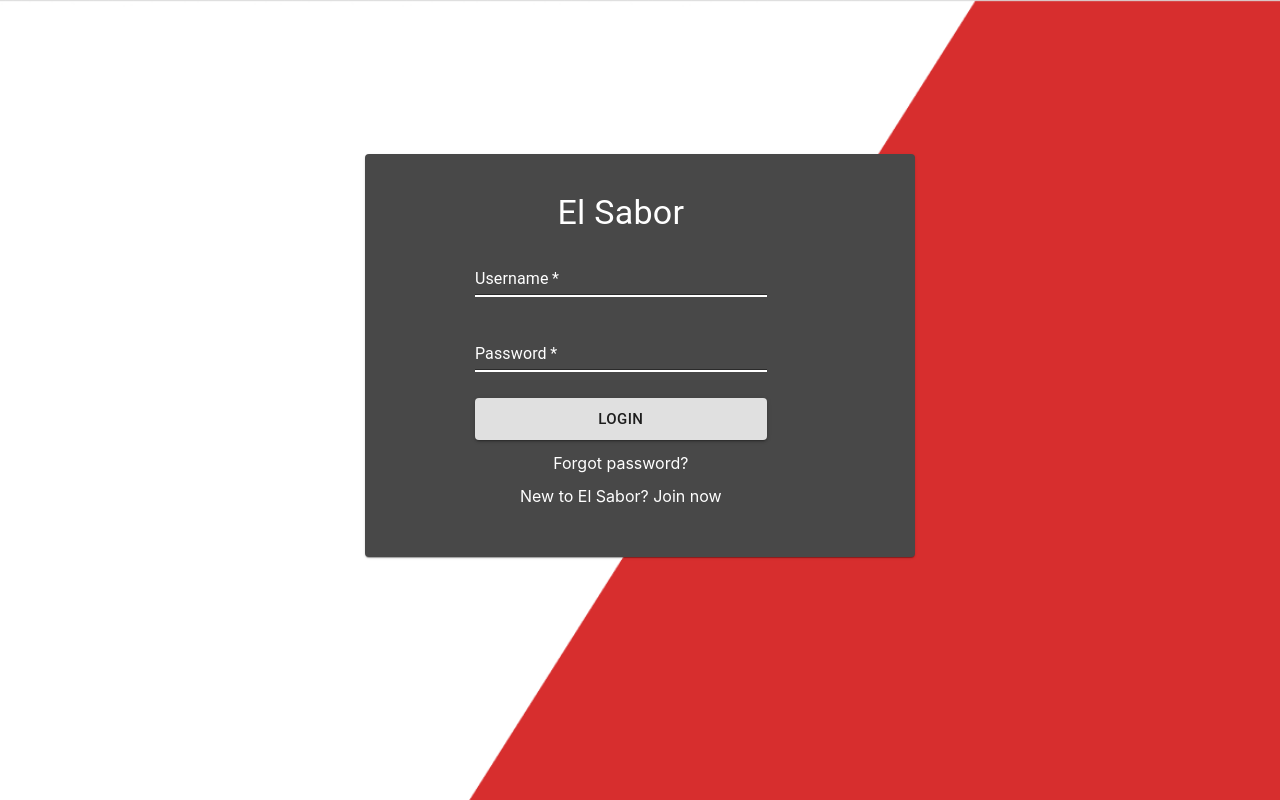
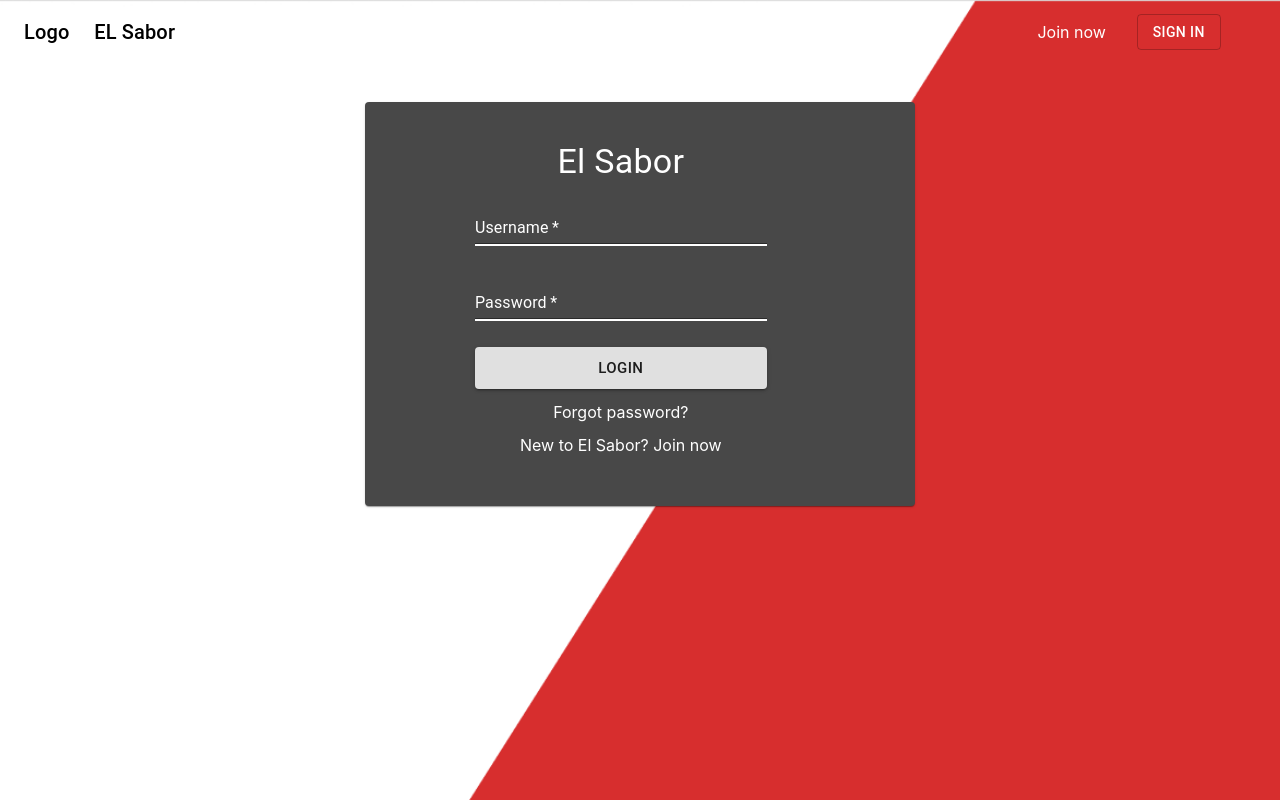
Before and after one commit to osagieomigie/elsabor, a React (Create React App) app in the folder frontend/: page / in a window 1280 px wide. Built offline with nearby package versions, Linux system fonts and the light colour scheme.

Commit message:
Added login/registration page header

```diff
--- a/frontend/src/components/Styles.js
+++ b/frontend/src/components/Styles.js
@@ -13,7 +13,7 @@ export const useStyles = makeStyles(theme => ({
     backgroundColor: "#484848 !important"
   },
   backGroundStyle: {
-    paddingTop: "12%"
+    paddingTop: "3%"
   },
   form: {
     marginLeft: "0%",
@@ -30,5 +30,9 @@ export const useStyles = makeStyles(theme => ({
   },
   inputStyle: {
     padding: "2.5%"
+  },
+  header: {
+    display: "flex",
+    paddingTop: "2.5%"
   }
 }));
--- a/frontend/src/components/background-red-slash.js
+++ b/frontend/src/components/background-red-slash.js
@@ -5,12 +5,14 @@ import "../App.css";
 import desktopImage from "./Assets/background.png";
 import mobileImage from "./Assets/background-mobile.png";
 import { useStyles } from "./Styles";
+import LoginHeader from "./loginHeader";
 
 const Background = ({ comp }) => {
   const imageUrl = useWindowWidth() >= 650 ? desktopImage : mobileImage;
   const classes = useStyles();
   return (
     <div className="App" style={{ backgroundImage: `url(${imageUrl})` }}>
+      <LoginHeader />
       <div className={classes.backGroundStyle}>{comp}</div>
     </div>
   );
--- /dev/null
+++ b/frontend/src/components/loginHeader.js
@@ -0,0 +1,58 @@
+import React from "react";
+import { makeStyles } from "@material-ui/core/styles";
+import AppBar from "@material-ui/core/AppBar";
+import Toolbar from "@material-ui/core/Toolbar";
+import Typography from "@material-ui/core/Typography";
+import Button from "@material-ui/core/Button";
+
+const useStyles = makeStyles(theme => ({
+  root: {
+    flexGrow: 1
+  },
+  menuButton: {
+    marginRight: theme.spacing(2)
+  },
+  title: {
+    paddingRight: "2.5%",
+    color: "white"
+  },
+  logo: {
+    paddingRight: "70%"
+  },
+  eSabor: {
+    paddingRight: "2%"
+  },
+  textColor: {
+    color: "white"
+  }
+}));
+
+function LoginAppBar() {
+  const classes = useStyles();
+
+  return (
+    <div className={classes.root}>
+      <AppBar
+        position="static"
+        style={{ background: "transparent", boxShadow: "none", color: "black" }}
+      >
+        <Toolbar>
+          <Typography variant="h6" className={classes.eSabor}>
+            Logo
+          </Typography>
+          <Typography variant="h6" className={classes.logo}>
+            EL Sabor
+          </Typography>
+          <Typography variant="h7" className={classes.title}>
+            Join now
+          </Typography>
+          <Button variant="outlined" className={classes.textColor}>
+            Sign in
+          </Button>
+        </Toolbar>
+      </AppBar>
+    </div>
+  );
+}
+
+export default LoginAppBar;
```
